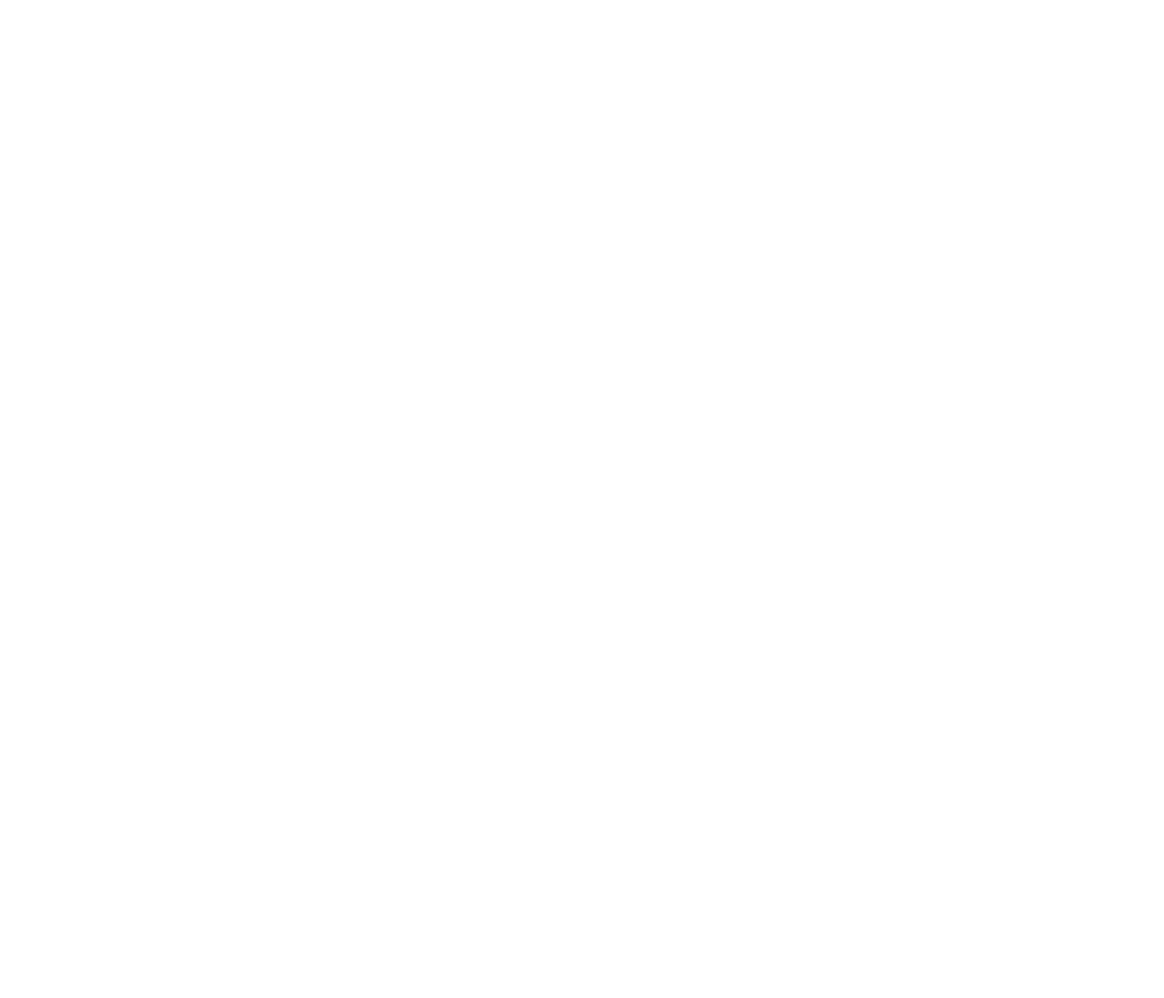
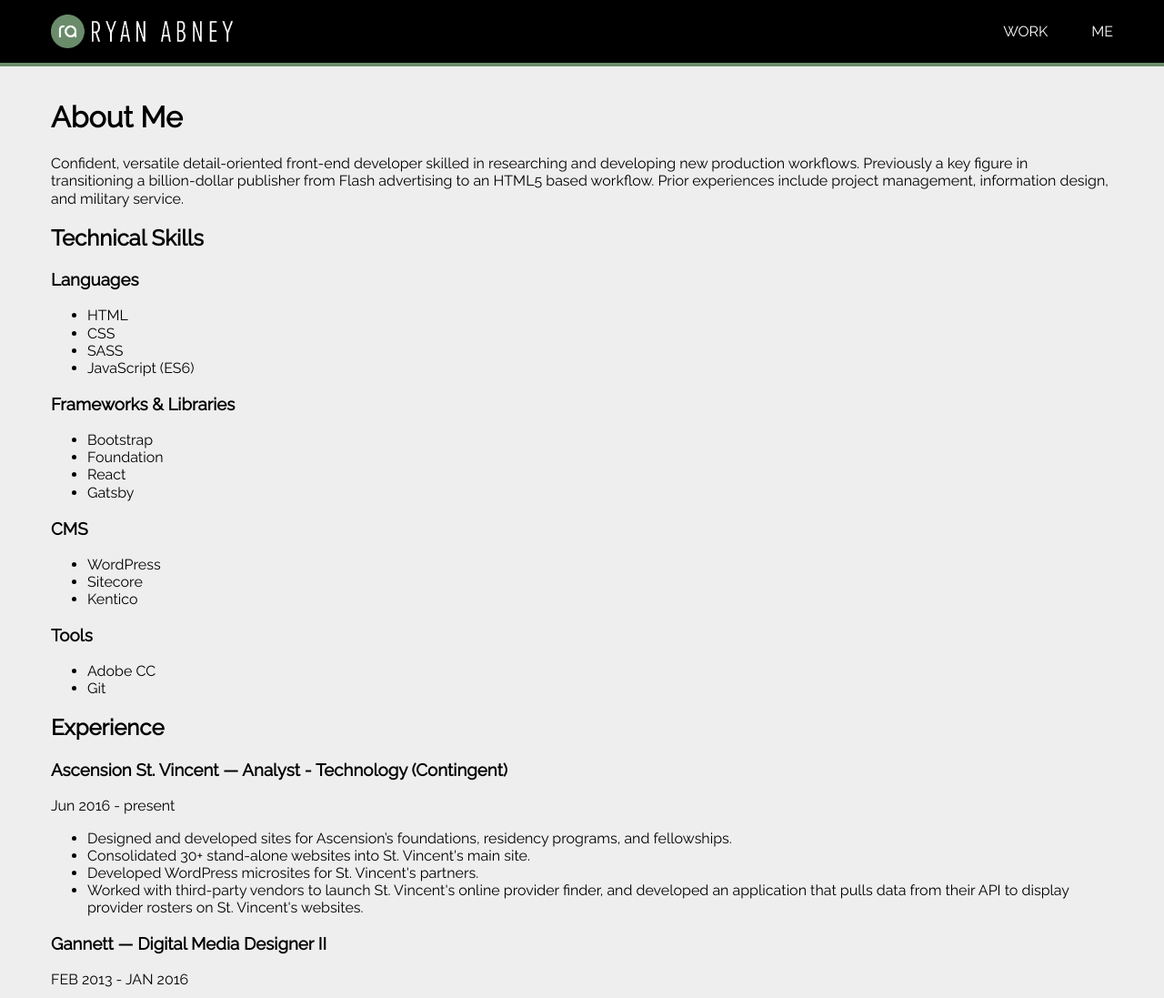
Before and after one commit to RCAbney/rcabney-archived, a Gatsby site: page /me in a window 1280 px wide. Before the commit this address had no page. Shown: the top 1097 px of the page at 91% size. Before the commit the page ends 800 px from the top, so only its background shows below. Built offline with nearby package versions, Linux system fonts and the light colour scheme; Gatsby itself is replaced by a stand-in of ours.

Commit message:
add resume page

```diff
--- a/src/components/header.js
+++ b/src/components/header.js
@@ -14,7 +14,7 @@ const Header = ({ siteTitle }) => (
       </div>
       <div className="nav-links">
         <Link to="/">WORK</Link>
-        <Link to="/">ME</Link>
+        <Link to="/me">ME</Link>
       </div>
     </nav>
   </header>
--- a/src/components/layout.js
+++ b/src/components/layout.js
@@ -29,8 +29,8 @@ const Layout = ({ children }) => {
       <main>{children}</main>
       <footer>
         <div className="footer-content">
-          © {new Date().getFullYear()},{` `}
-          <Link to="/">RCAbney</Link>
+
+          <Link to="/" className="footer-link">© {new Date().getFullYear()}{` `}RCAbney</Link>
         </div>
       </footer>
     </>
--- /dev/null
+++ b/src/pages/me.js
@@ -0,0 +1,104 @@
+import React from "react"
+import usePosts from "../hooks/usePosts"
+import Layout from "../components/layout"
+import SEO from "../components/seo"
+
+const MePage = () => {
+  const posts = usePosts()
+
+  return (
+    <Layout>
+      <SEO title="Me" />
+      <section className="intro">
+        <h1>About Me</h1>
+        <p>
+          {" "}
+          Confident, versatile detail-oriented front-end developer skilled in
+          researching and developing new production workflows. Previously a key
+          figure in transitioning a billion-dollar publisher from Flash
+          advertising to an HTML5 based workflow. Prior experiences include
+          project management, information design, and military service.
+        </p>
+        <h2>Technical Skills</h2>
+        <h3>Languages</h3>
+        <ul>
+          <li>HTML</li>
+          <li>CSS</li>
+          <li>SASS</li>
+          <li>JavaScript (ES6)</li>
+        </ul>
+
+        <h3>Frameworks &amp; Libraries</h3>
+        <ul>
+          <li>Bootstrap</li>
+          <li>Foundation</li>
+          <li>React</li>
+          <li>Gatsby</li>
+        </ul>
+        <h3>CMS</h3>
+        <ul>
+          <li>WordPress</li>
+          <li>Sitecore</li>
+          <li>Kentico</li>
+        </ul>
+        <h3>Tools</h3>
+        <ul>
+          <li>Adobe CC</li>
+          <li>Git</li>
+        </ul>
+        <h2>Experience</h2>
+        <h3>Ascension St. Vincent — Analyst - Technology (Contingent)</h3>
+        <p>Jun 2016 - present</p>
+        <ul>
+          <li>
+            Designed and developed sites for Ascension’s foundations, residency
+            programs, and fellowships.
+          </li>
+          <li>
+            Consolidated 30+ stand-alone websites into St. Vincent's main site.
+          </li>
+          <li>Developed WordPress microsites for St. Vincent's partners.</li>
+          <li>
+            Worked with third-party vendors to launch St. Vincent's online
+            provider finder, and developed an application that pulls data from
+            their API to display provider rosters on St. Vincent's websites.
+          </li>
+        </ul>
+
+        <h3>Gannett — Digital Media Designer II</h3>
+        <p>FEB 2013 - JAN 2016</p>
+        <ul>
+          <li>
+            Designed landing pages and email blasts for white glove clients.
+          </li>
+          <li>
+            Created HTML5 ad units that featured advanced interactivity such as
+            games, videos, and event reporting.
+          </li>
+          <li>Developed a library that automated repetitive animations.</li>
+          <li>Refactored legacy jQuery code into vanilla JavaScript.</li>
+          <li>Performed QA checks on junior artist ads.</li>
+        </ul>
+
+        <h3>Fusework Studios —Graphic and Web Design Intern</h3>
+        <p>JUN 2012 - AUG 2012</p>
+        <ul>
+          <li>Created WordPress site mock-ups for client presentations.</li>
+          <li>
+            Wrote blog posts, designed infographics, and prepared sales
+            materials.
+          </li>
+        </ul>
+        <h2>Education</h2>
+        <h3>Ivy Tech Community College — A.A.S. - Visual Communications</h3>
+        <p>JAN 2010 - DEC 2012</p>
+        <p>Concentration in Web Design.</p>
+        <ul>
+          <li>3.96 GPA - Phi Theta Kappa Honor Society Member</li>
+        </ul>
+      </section>
+    </Layout>
+  )
+}
+
+export default MePage
--- a/src/styles/layout.scss
+++ b/src/styles/layout.scss
@@ -134,3 +134,8 @@ footer {
   background-color: #000;
   padding: 2rem;
 }
+
+.footer-link {
+  color: #fff;
+  text-decoration: none;
+}
```
